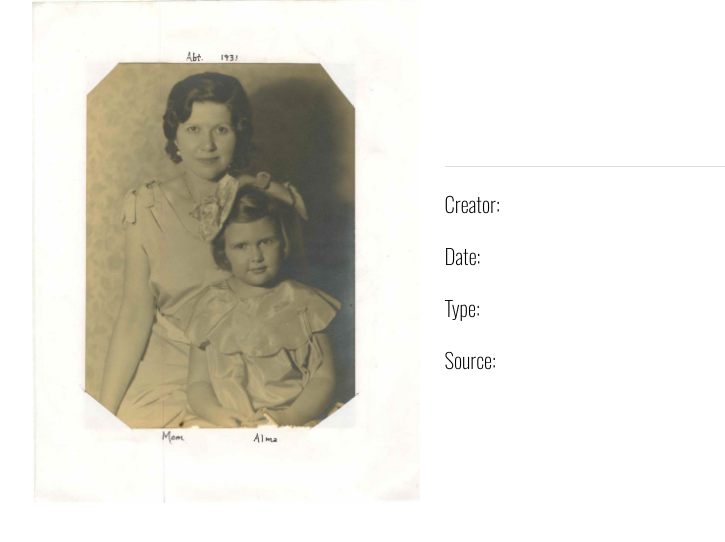
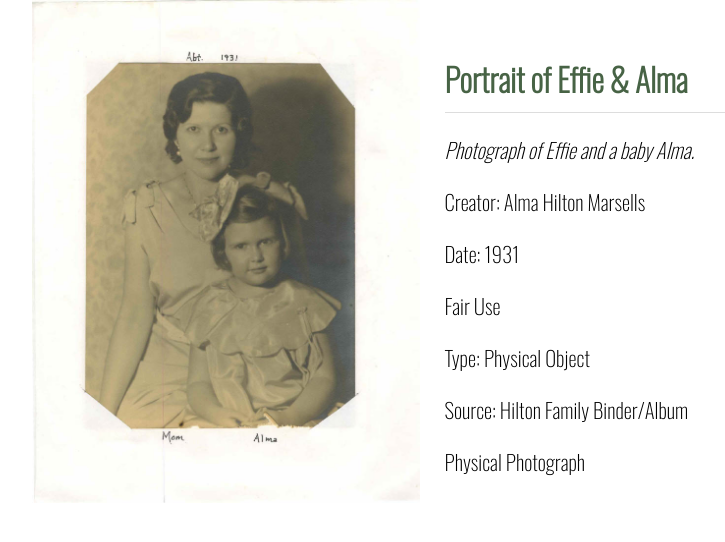
Before and after one commit to martinez2125/TennesseeChicago_Images, a Jekyll site: the page built from _mindoc_media/pg917-img.md, in a window 1280 px wide. Shown: the top 542 px of the page, without its empty margins (208-933 px from the left). Built offline with Jekyll 4.4.1, drawn with Linux system fonts in a browser that asks for light colours.

Commit message:
Update pg917-img.md

```diff
--- a/_mindoc_media/pg917-img.md
+++ b/_mindoc_media/pg917-img.md
@@ -3,18 +3,18 @@ page: section-name
 title: Hilton Family Binder (Inside)
 media_type: image
 
-_title:
-description:
-creator:
-_date:
-rights:
-type:
-source:
+_title: Portrait of Effie & Alma
+description: Photograph of Effie and a baby Alma.
+creator: Alma Hilton Marsells
+_date: 1931
+rights: Fair Use
+type: Physical Object
+source: Hilton Family Binder/Album
 identifier:
 contributor:
-format:
-credit_(IPTC):
-date_created_(IPTC):
+format: Physical Photograph
+credit_(IPTC): Digitization courtesy of Caden J. Miller & Lesly Martinez
+date_created_(IPTC): 9/15/2025
 
 _path: /assets/img/pg17-img.jpg
 order: 19
```
